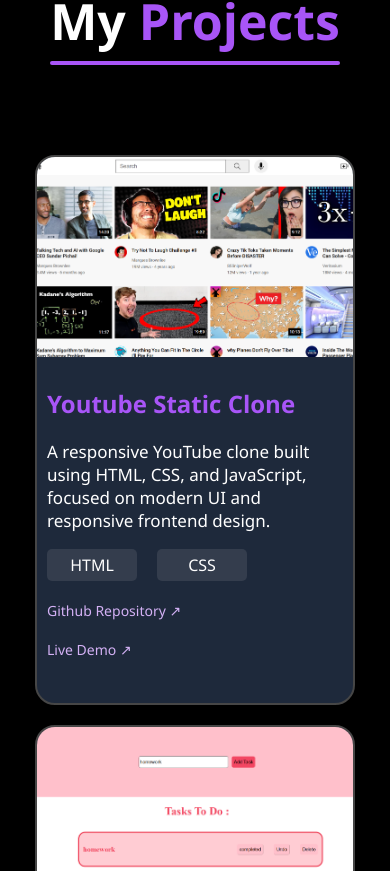
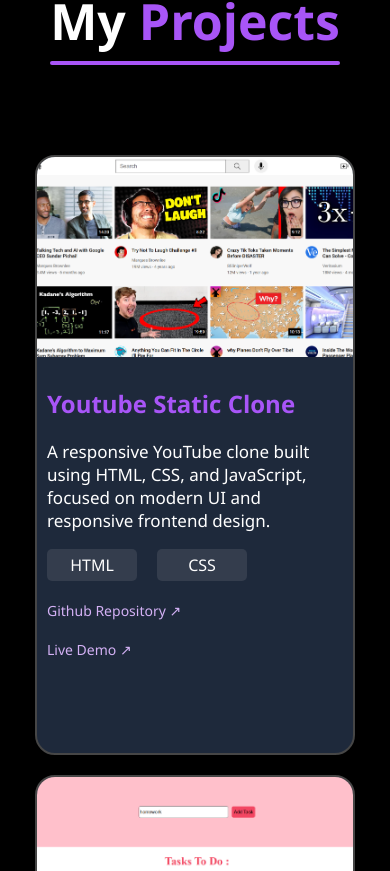
Before and after one commit to Akhilalakkoju/Portfolio, a React app: page / in a window 390 px wide. Shown: the part 3973-4844 px from the top of the page. Built offline with nearby package versions, Linux system fonts and the light colour scheme; the HTML template or start-up script is replaced by a standard one.

Commit message:
Increase min-height of project cards to 600px

```diff
--- a/src/portfolio.css
+++ b/src/portfolio.css
@@ -406,7 +406,7 @@ button:hover {
 .project-card {
   width: 100%;
   max-width: 320px;
-  min-height: 550px;
+  min-height: 600px;
 }
 
   .one {
```
